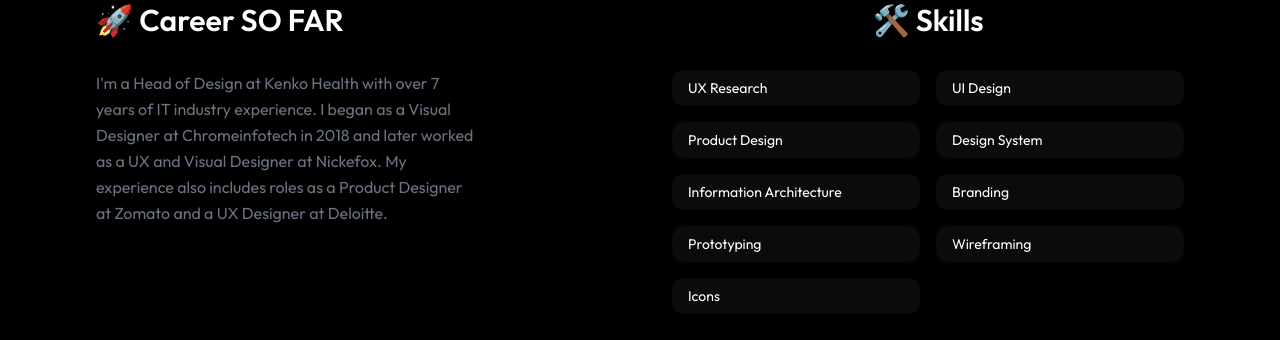
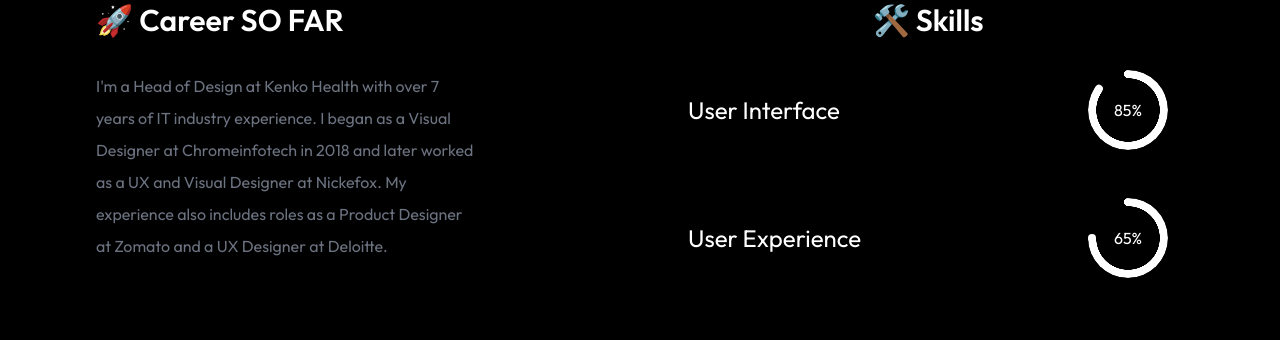
Before and after one commit to WoasSinab/Designer-2, a React (Vite) app: page / in a window 1280 px wide. Shown: the part 1441-1781 px from the top of the page. Built offline with nearby package versions, Linux system fonts and the light colour scheme.

Commit message:
CAareer updated

```diff
--- a/package.json
+++ b/package.json
@@ -18,6 +18,7 @@
     "@types/react-dom": "^18.2.7",
     "@vitejs/plugin-react": "^4.0.3",
     "autoprefixer": "^10.4.15",
+    "daisyui": "^3.7.3",
     "eslint": "^8.45.0",
     "eslint-plugin-react": "^7.32.2",
     "eslint-plugin-react-hooks": "^4.6.0",
--- a/src/components/Career/Career.jsx
+++ b/src/components/Career/Career.jsx
@@ -3,16 +3,27 @@
     <div className='flex md:flex-row flex-col justify-start text-white lg:mx-24 mx-4 lg:my-24 my-16 gap-y-16'>
       <div className='md:w-1/2 text-center md:text-left'>
         <h1 className='text-3xl font-semibold my-8'>🚀 Career SO FAR</h1>
-        <p className='text-base text-gray-500 lg:pr-40 md:pr-20 leading-relaxed'>I'm a Head of Design at Kenko Health with over 7 years of IT industry experience. I began as a Visual Designer at Chromeinfotech in 2018 and later worked as a UX and Visual Designer at Nickefox. My experience also includes roles as a Product Designer at Zomato and a UX Designer at Deloitte.</p>
+        <p className='text-base text-gray-500 lg:pr-40 md:pr-20 leading-loose'>I'm a Head of Design at Kenko Health with over 7 years of IT industry experience. I began as a Visual Designer at Chromeinfotech in 2018 and later worked as a UX and Visual Designer at Nickefox. My experience also includes roles as a Product Designer at Zomato and a UX Designer at Deloitte.</p>
       </div>
       <div className='md:w-1/2 text-center md:pl-8'>
         <h1 className='text-3xl font-semibold my-8'>🛠️ Skills</h1>
-        <div className='grid grid-cols-2 gap-4 text-sm'>
-          {["UX Research", "UI Design", "Product Design", "Design System", "Information Architecture", "Branding", "Prototyping", "Wireframing", "Icons"].map((skill, index) => (
-            <div key={index} className='py-2 px-4 bg-[#0B0B0B] rounded-xl items-center flex'>
-              {skill}
+        <div className='flex flex-col  gap-y-12 gap-x-4 mx-4'>
+          <div className='flex flex-row justify-between  items-center '>
+            <span>
+              <h1 className='text-2xl'>User Interface</h1>
+            </span>
+            <div className='radial-progress' style={{ "--value": 85 }}>
+              85%
             </div>
-          ))}
+          </div>
+          <div className='flex flex-row justify-between  items-center '>
+            <span>
+              <h1 className='text-2xl'>User Experience</h1>
+            </span>
+            <div className='radial-progress' style={{ "--value": 75 }}>
+              65%
+            </div>
+          </div>
         </div>
       </div>
     </div>
--- a/tailwind.config.js
+++ b/tailwind.config.js
@@ -20,5 +20,16 @@
       },
     },
   },
-  plugins: [],
+  plugins: [require("daisyui")],
+
+  daisyui: {
+    themes: false, // true: all themes | false: only light + dark | array: specific themes like this ["light", "dark", "cupcake"]
+    darkTheme: "dark", // name of one of the included themes for dark mode
+    base: false, // applies background color and foreground color for root element by default
+    styled: true, // include daisyUI colors and design decisions for all components
+    utils: true, // adds responsive and modifier utility classes
+    rtl: false, // rotate style direction from left-to-right to right-to-left. You also need to add dir="rtl" to your html tag and install `tailwindcss-flip` plugin for Tailwind CSS.
+    prefix: "", // prefix for daisyUI classnames (components, modifiers and responsive class names. Not colors)
+    logs: true, // Shows info about daisyUI version and used config in the console when building your CSS
+  },
 }
```
Also changed, not shown: 2 other files (tests, documents, lock files or other folders).
